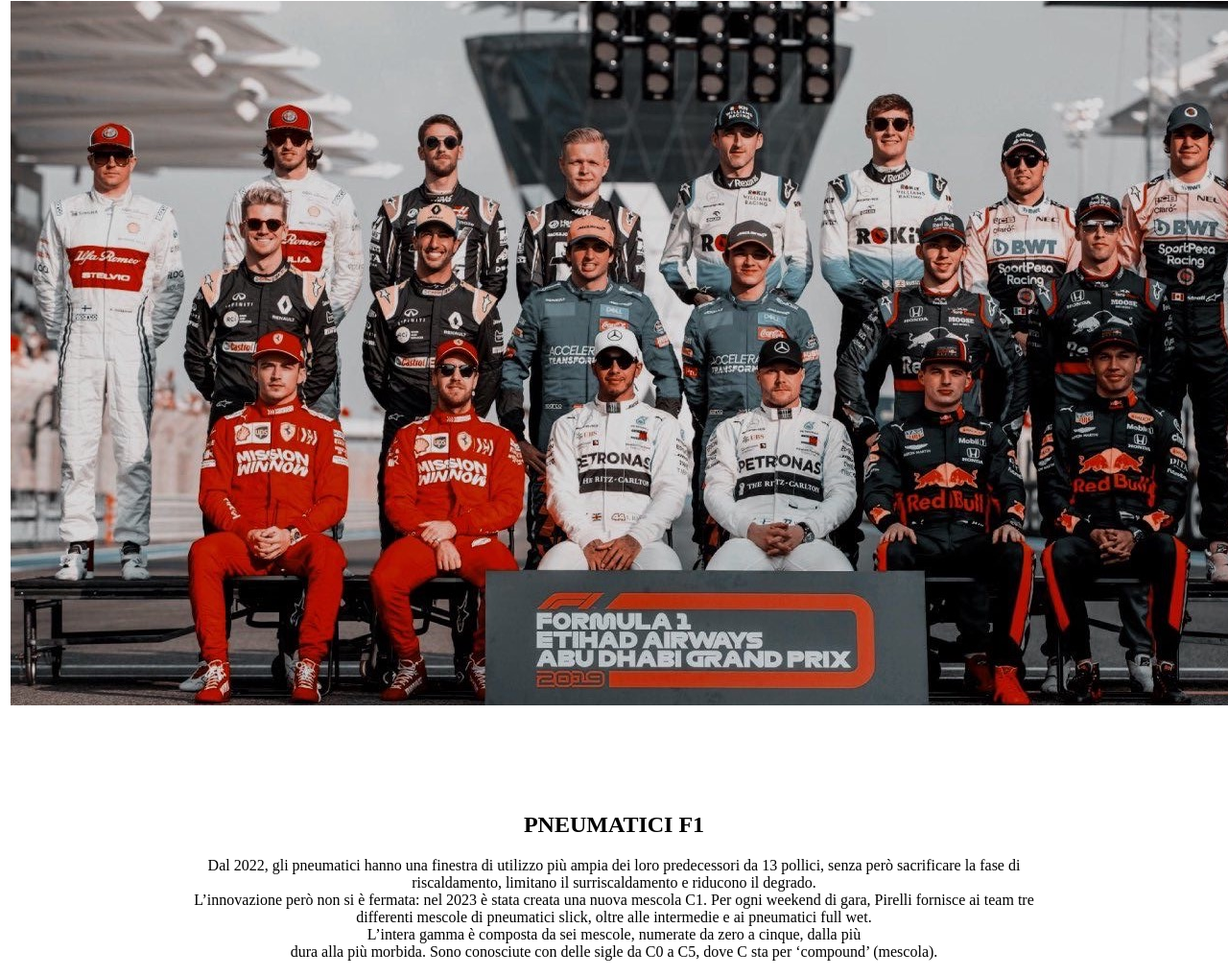
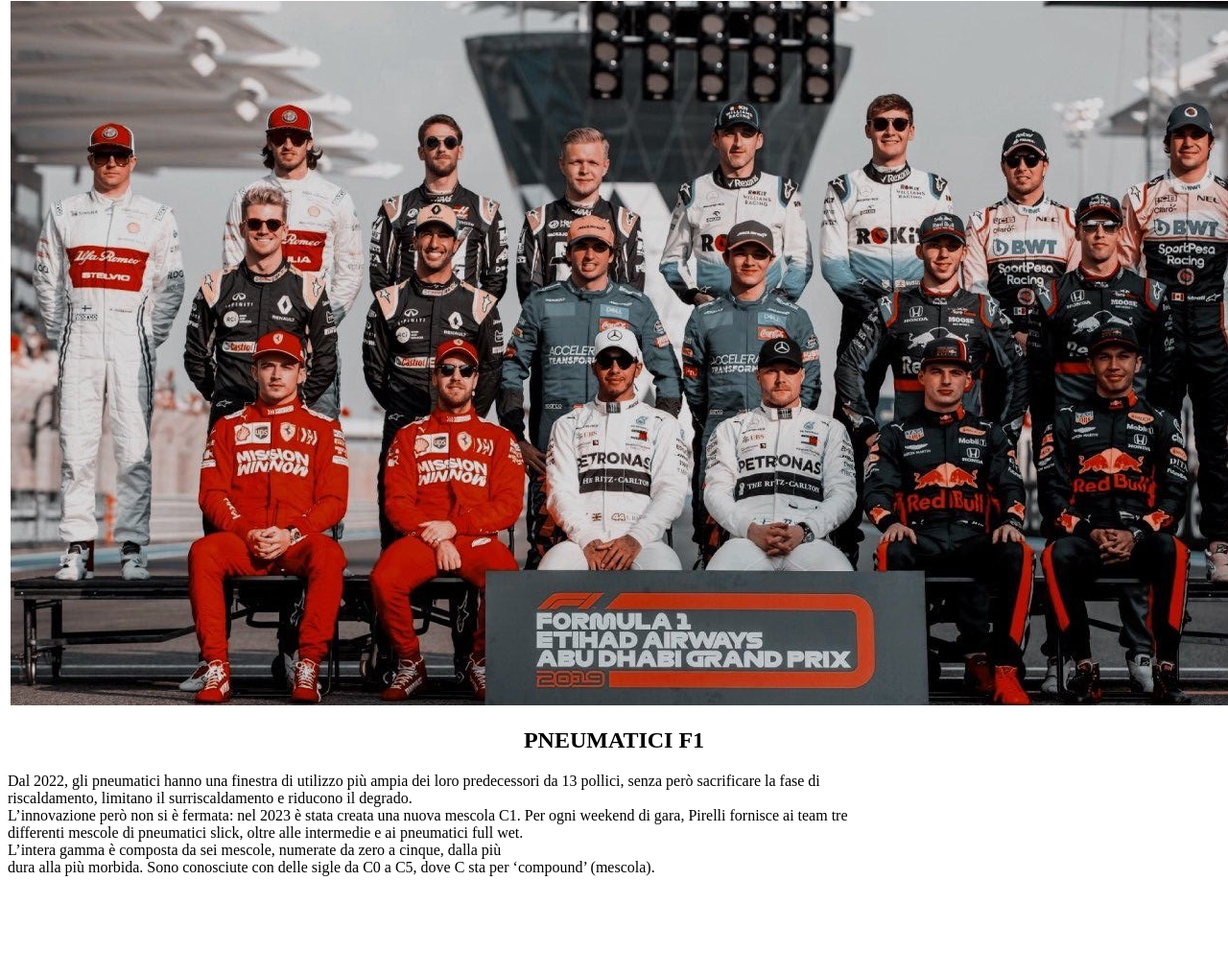
Before and after one commit to cristinafioretta/cristinafioretta.github.io, a plain HTML site: page index.html in a window 1280 px wide. Shown: the part 298-1315 px from the top of the page at 96% size. After the commit the page ends 1227 px from the top, so only its background shows below. Drawn offline with Linux system fonts and the light colour scheme.

Commit message:
Update index.html

```diff
--- a/index.html
+++ b/index.html
@@ -48,7 +48,7 @@
   <li><a href="#Calendario 2024">Calendario 2024</a></li>
 </ul>
 </body>
-<p style:font-size:25px; font-family:Arial; text-align: center>La Formula 1 è la massima categoria delle corse automobilistiche monoposto a livello mondiale,regolamentata dalla Federazione Internazionale dell'Automobile (FIA). <br>
+<p style:font-size:25px; font-family:Arial; text-align: center>La Formula 1 è la massima categoria delle corse automobilistiche monoposto a livello mondiale, regolamentata dalla Federazione Internazionale dell'Automobile (FIA). <br>
 Le gare si svolgono su circuiti appositamente progettati o tracciati cittadini e coinvolgono team e piloti provenienti da tutto il mondo. <br>
 Le monoposto della Formula 1 sono tra le più veloci al mondo, caratterizzate da prestazioni estreme e tecnologie avanzate, la categoria è nata nel 1948, diventando poi a carattere mondiale nella stagione del 1950 fino ad arrivare ai giorni nostri. <br>
 I piloti gareggiano per squadre automobilistiche e accumulano punti in base alla loro posizione finale in ogni gara. <br>
@@ -66,9 +66,7 @@
 </tr>
 </table>
 
-
-<p> <br> <br><br><br></p>
-<h2 style= text-align:center> PNEUMATICI F1</h2>
-<p style= text-align:center; font-family:Arial; font-size: 20> Dal 2022, gli pneumatici hanno una finestra di utilizzo più ampia dei loro predecessori da 13 pollici, senza però sacrificare la fase di<br> riscaldamento, limitano il surriscaldamento e riducono il degrado.<br> L’innovazione però non si è fermata: nel 2023 è stata creata una nuova mescola C1. Per ogni weekend di gara, Pirelli fornisce ai team tre<br> differenti mescole di pneumatici slick, oltre alle intermedie e ai pneumatici full wet.<br>L’intera gamma è composta da sei mescole, numerate da zero a cinque, dalla più <br>dura alla più morbida. Sono conosciute con delle sigle da C0 a C5, dove C sta per ‘compound’ (mescola).</p>
+<h2 style= text-align:center>PNEUMATICI F1</h2>
+<p style= text-align:left; font-family:Arial; font-size: 20> Dal 2022, gli pneumatici hanno una finestra di utilizzo più ampia dei loro predecessori da 13 pollici, senza però sacrificare la fase di<br> riscaldamento, limitano il surriscaldamento e riducono il degrado.<br> L’innovazione però non si è fermata: nel 2023 è stata creata una nuova mescola C1. Per ogni weekend di gara, Pirelli fornisce ai team tre<br> differenti mescole di pneumatici slick, oltre alle intermedie e ai pneumatici full wet.<br>L’intera gamma è composta da sei mescole, numerate da zero a cinque, dalla più <br>dura alla più morbida. Sono conosciute con delle sigle da C0 a C5, dove C sta per ‘compound’ (mescola).</p>
 
 </html>
```
